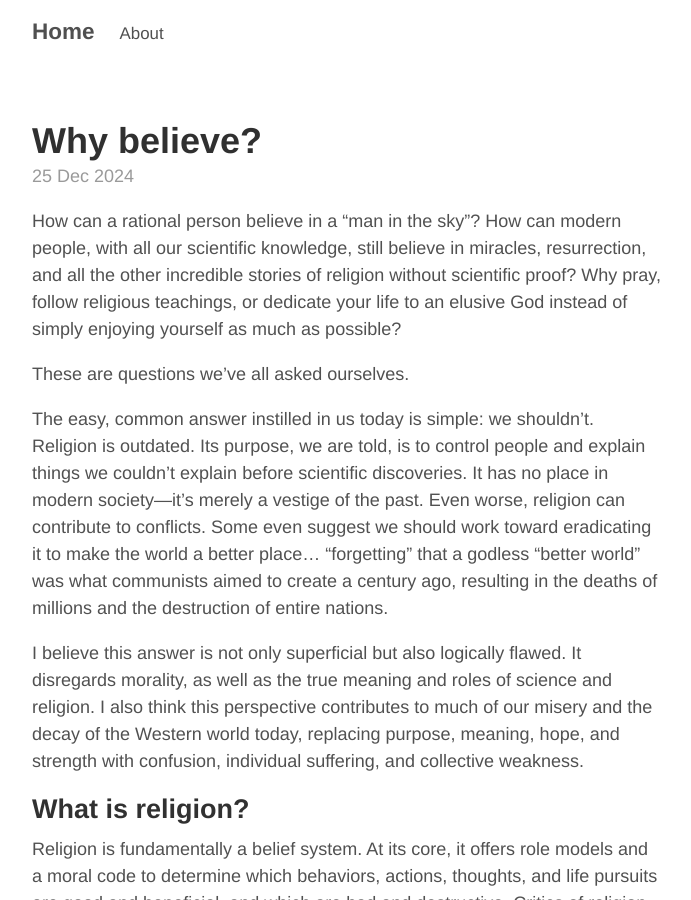
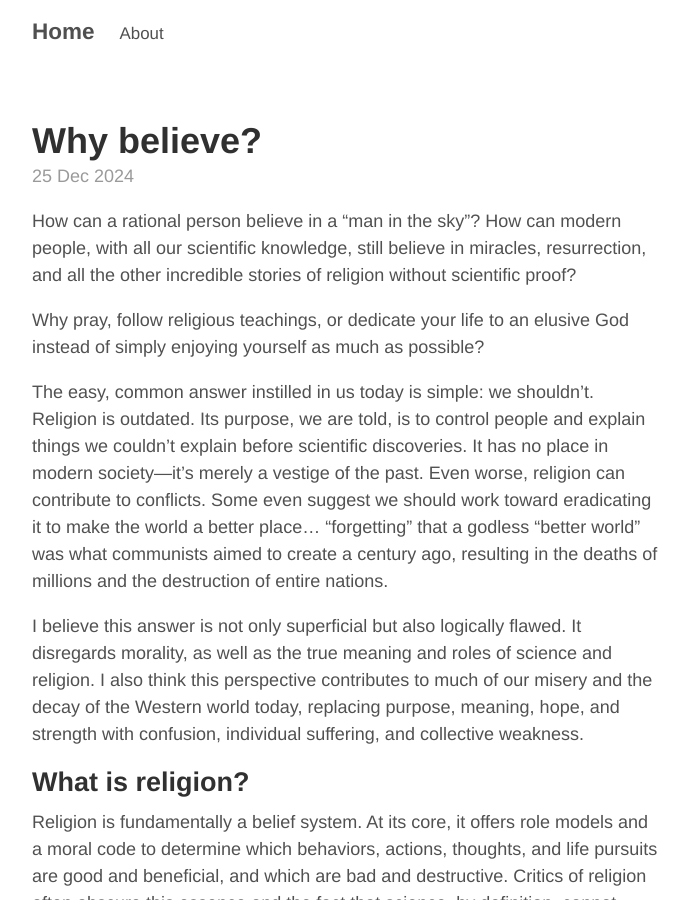
Before and after one commit to aoghina/aoghina.github.io, a Jekyll site: the page built from _posts/2024-12-25-why-believe.md, in a window 1280 px wide and 900 px high. Shown: the whole window, without its empty margins (293-984 px from the left). Built offline with Jekyll 4.4.1, drawn with Linux system fonts in a browser that asks for light colours; comment, search, counter and statistics services are not loaded.

Commit message:
Update why

```diff
--- a/_posts/2024-12-25-why-believe.md
+++ b/_posts/2024-12-25-why-believe.md
@@ -6,11 +6,11 @@ lang: en
 ---
 
 
-How can a rational person believe in a “man in the sky”? How can modern people, with all our scientific knowledge, still believe in miracles, resurrection, and all the other incredible stories of religion without scientific proof? Why pray, follow religious teachings, or dedicate your life to an elusive God instead of simply enjoying yourself as much as possible?
+How can a rational person believe in a “man in the sky”? How can modern people, with all our scientific knowledge, still believe in miracles, resurrection, and all the other incredible stories of religion without scientific proof?
+
+Why pray, follow religious teachings, or dedicate your life to an elusive God instead of simply enjoying yourself as much as possible?
 
 <!--more-->
-
-These are questions we’ve all asked ourselves.
 
 The easy, common answer instilled in us today is simple: we shouldn't. Religion is outdated. Its purpose, we are told, is to control people and explain things we couldn’t explain before scientific discoveries. It has no place in modern society—it's merely a vestige of the past. Even worse, religion can contribute to conflicts. Some even suggest we should work toward eradicating it to make the world a better place... "forgetting" that a godless “better world” was what communists aimed to create a century ago, resulting in the deaths of millions and the destruction of entire nations.
 
```
